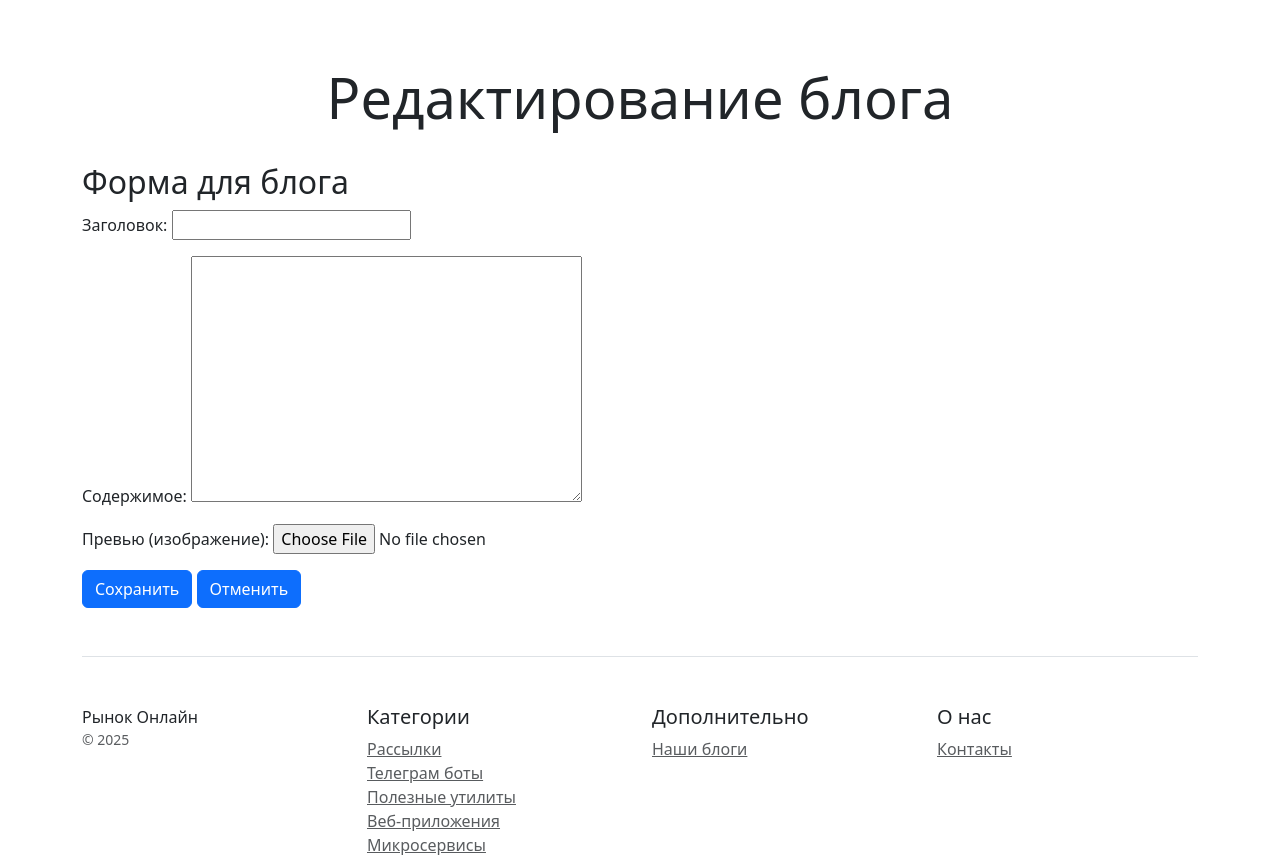
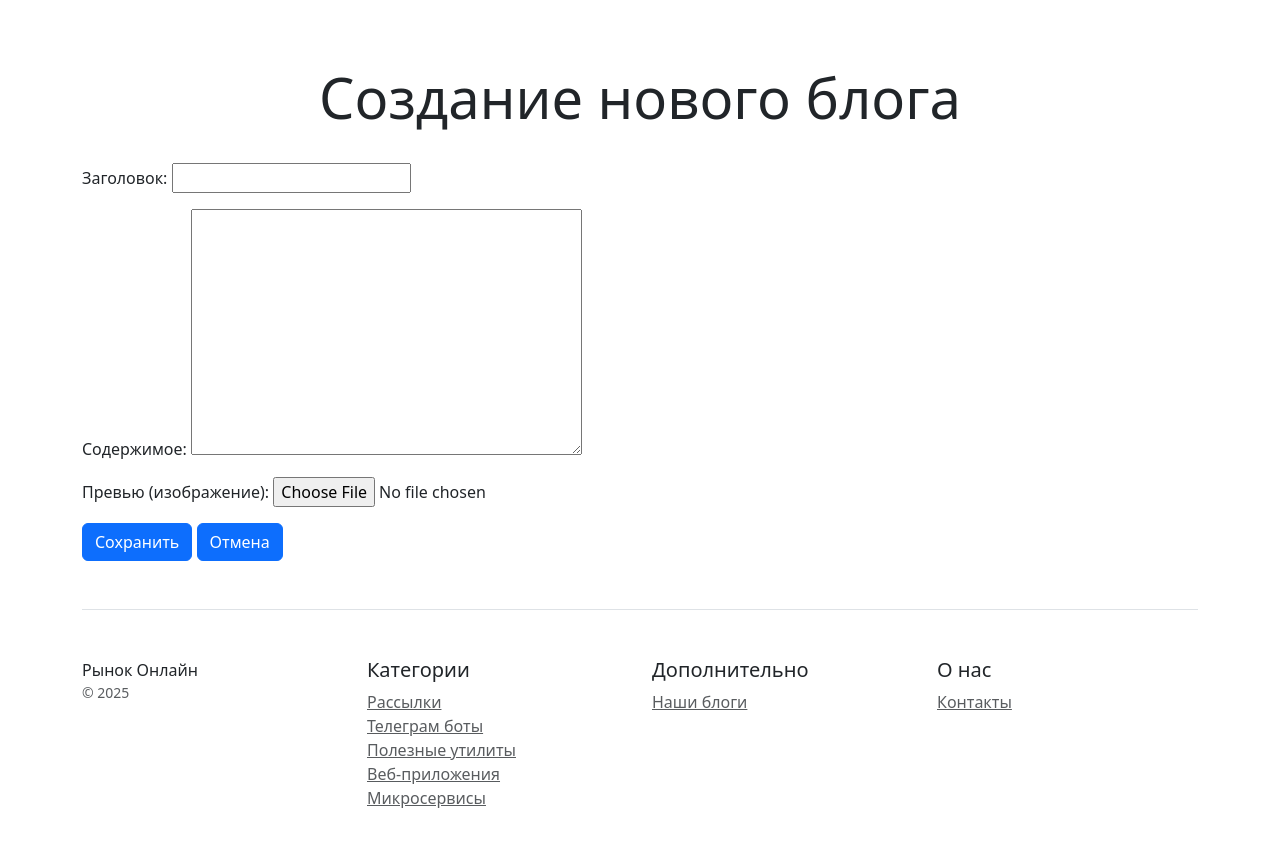
Before and after one commit to DGBIZT/acquaintancedj, a Django app: page /blog/blog/new/ in a window 1280 px wide. Shown: the part 75-930 px from the top of the page. After the commit the page ends 883 px from the top, so only its background shows below. Run offline with Django 5.2, Linux system fonts and the light colour scheme; some libraries are stand-ins or nearby versions.

Commit message:
реализовал добавление нового блога

```diff
--- a/blog/templates/blog/blog_detail.html
+++ b/blog/templates/blog/blog_detail.html
@@ -14,6 +14,7 @@
         <p>Дата публикации: {{blog.created_at|date:"d M Y"}}</p>
         <p>
             <a href="{% url 'blog:blog_update' blog.pk %}" class="btn btn-secondary">Редактировать</a>
+            <a href="{% url 'blog:blog_delete' blog.pk %}" class="btn btn-danger">Удалить</a>
             <a href="{% url 'blog:blog_list' %}" class="btn btn-primary">Вернуться</a>
         </p>
 
--- a/blog/templates/blog/blog_form.html
+++ b/blog/templates/blog/blog_form.html
@@ -4,15 +4,25 @@
 
 {% block content %}
 <div class="pricing-header px-3 py-3 pt-md-5 pb-md-4 mx-auto text-center">
-    <h1 class="display-4">Редактирование блога {{blog.title}}</h1>
+    <h1 class="display-4">
+        {% if object %}
+            Редактирование блога {{ object.title }}
+        {% else %}
+            Создание нового блога
+        {% endif %}
+    </h1>
 </div>
 <div class="container ">
-    <h2>Форма для блога</h2>
-    <form method="post"> <!--Что бы форма заработала нужно указывать method="post" -->
-        {% csrf_token %} <!-- Обязательно для всех POST-форм -->
+    <form method="post" enctype="multipart/form-data">
+        {% csrf_token %}
         {{ form.as_p }}
         <button type="submit" class="btn btn-primary">Сохранить</button>
-        <a href="{% url 'blog:blog_detail' blog.pk %}" class="btn btn-primary">Отменить</a>
+
+        {% if object %}
+            <a href="{% url 'blog:blog_detail' object.pk %}" class="btn btn-primary">Отменить</a>
+        {% else %}
+            <a href="{% url 'blog:blog_list' %}" class="btn btn-primary">Отмена</a>
+        {% endif %}
     </form>
 </div>
 
--- a/blog/templates/blog/blogs_list.html
+++ b/blog/templates/blog/blogs_list.html
@@ -6,6 +6,7 @@
 <div class="pricing-header px-3 py-3 pt-md-5 pb-md-4 mx-auto text-center">
     <h1 class="display-4">Список блогов</h1>
     <p class="lead">На этой странице вы увидите весь список блогов</p>
+    <a href="{% url 'blog:blog_create' %}" class="btn btn-danger">Добавить блог</a>
 </div>
 <div class="container mt-5">
     <div class="row row-cols-1 row-cols-md-3 g-4"> <!-- g-4 добавляет отступы между карточками -->
--- a/blog/views.py
+++ b/blog/views.py
@@ -9,7 +9,7 @@ from blog.models import Blog
 # Create your views here.
 class SubmitDataView(View): # SubmitDataView — это гибкий инструмент для обработки HTTP-запросов в Django
 
-    def post(self): # def post(self, request, *args, **kwargs):
+    def post(self, request, *args, **kwargs): # def post(self, request, *args, **kwargs):
         return HttpResponse("Данные отправлены")
 
 class BlogListView(ListView):
@@ -26,7 +26,10 @@ class BlogCreateView(CreateView):
     model = Blog
     fields = ['title', 'content', 'image']
     template_name = 'blog/blog_form.html'
-    success_url = reverse_lazy('blog:blog_detail')
+    # success_url = reverse_lazy('blog:blog_detail')
+
+    def get_success_url(self):
+        return reverse_lazy('blog:blog_detail', kwargs={'pk': self.object.pk})
 
 class BlogUpdateView(UpdateView):
     model = Blog
```
Also changed, not shown: media/photos/Potato_mEzIpep.jpg (added).
